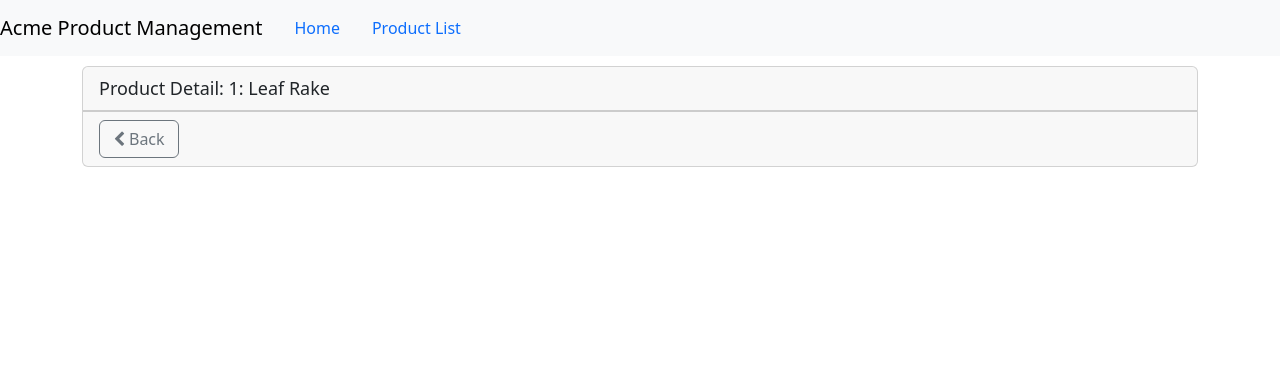
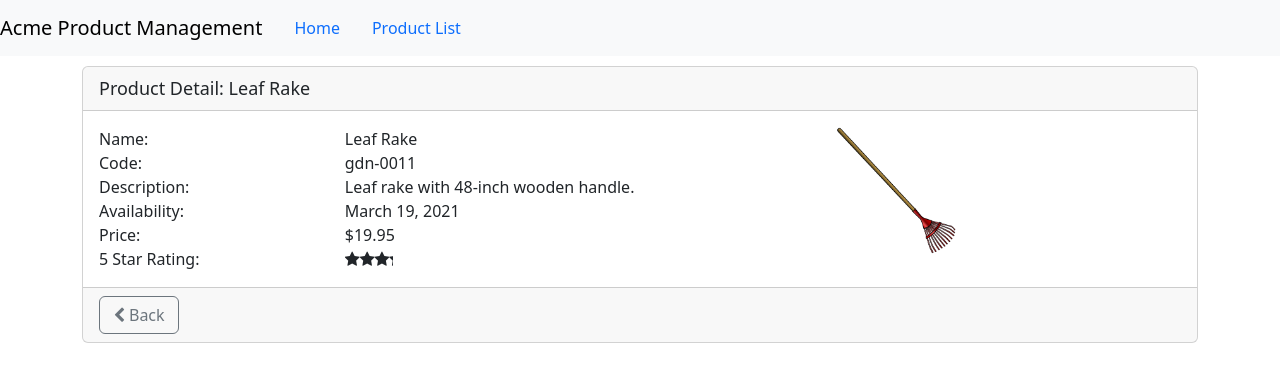
Before and after one commit to walteragile/ng-getting-started, an Angular app: page /products/1 in a window 1280 px wide. Shown: the top 382 px of the page. Built offline with nearby package versions, Linux system fonts and the light colour scheme.

Commit message:
13.0 Bootstrap styles and columns for product detail page

```diff
--- a/src/app/products/product-detail/product-detail.component.html
+++ b/src/app/products/product-detail/product-detail.component.html
@@ -1,6 +1,39 @@
-<div class="card">
+<div class="card" *ngIf="product">
     <div class="card-header">
-        {{pageTitle + ': ' + product?.productName }}
+        {{pageTitle}}
+    </div>
+    <div class="card-body">
+        <div class="row">
+            <div class="col-md-8">
+                <div class="row">
+                    <div class="col-md-4">Name:</div>
+                    <div class="col-md-8">{{product.productName}}</div>
+                </div>
+                <div class="row">
+                    <div class="col-md-4">Code:</div>
+                    <div class="col-md-8">{{product.productCode | lowercase }}</div>
+                </div>
+                <div class="row">
+                    <div class="col-md-4">Description:</div>
+                    <div class="col-md-8">{{product.description}}</div>
+                </div>
+                <div class="row">
+                    <div class="col-md-4">Availability:</div>
+                    <div class="col-md-8">{{product.releaseDate}}</div>
+                </div>
+                <div class="row">
+                    <div class="col-md-4">Price:</div>
+                    <div class="col-md-8">{{product.price | currency}}</div>
+                </div>
+                <div class="row">
+                    <div class="col-md-4">5 Star Rating:</div>
+                    <div class="col-md-8"><pm-star [rating]="product.starRating"></pm-star></div>
+                </div>
+            </div>
+            <div class="col-md-4">
+                <img [src]="product.imageUrl" style="width:120px">
+            </div>
+        </div>
     </div>
     <div class="card-footer">
         <button class="btn btn-outline-secondary"
--- a/src/app/products/product-detail/product-detail.component.ts
+++ b/src/app/products/product-detail/product-detail.component.ts
@@ -1,36 +1,46 @@
-import { Component, OnInit } from '@angular/core';
+import { Component, OnDestroy, OnInit } from '@angular/core';
 import { ActivatedRoute, Router } from '@angular/router';
 import { IProduct } from '../product';
+import { ProductsService } from '../products.service';
+import { Subscription } from 'rxjs';
 
 @Component({
   templateUrl: './product-detail.component.html',
   styleUrls: ['./product-detail.component.css']
 })
-export class ProductDetailComponent implements OnInit {
+export class ProductDetailComponent implements OnInit, OnDestroy {
   pageTitle = 'Product Detail';
-  product: IProduct | undefined;
+  product!: IProduct;
+  subscription!: Subscription;
+  errorMessage = '';
 
   constructor(
+    private productService: ProductsService,
     private route: ActivatedRoute,
     private router: Router,
   ) { }
 
   ngOnInit(): void {
     const id = Number(this.route.snapshot.paramMap.get('id'));
-    this.pageTitle += `: ${id}`
-    this.product = {
-      "productId": 1,
-      "productName": "Leaf Rake",
-      "productCode": "GDN-0011",
-      "releaseDate": "March 19, 2021",
-      "description": "Leaf rake with 48-inch wooden handle.",
-      "price": 19.95,
-      "starRating": 3.2,
-      "imageUrl": "assets/images/leaf_rake.png"
-    };
+    this.subscription = this.productService.getProducts().subscribe({
+      next: products => {
+        this.product = products.filter(p => p.productId == id)[0];
+        if (this.product) {
+          this.pageTitle += `: ${this.product.productName}`;
+        }
+        else {
+          this.onBack();
+        }
+      },
+      error: err => this.errorMessage = err,
+    });
   }
 
   onBack(): void {
     this.router.navigate(['/products']);
   }
+
+  ngOnDestroy(): void {
+    this.subscription.unsubscribe();
+  }
 }
```
